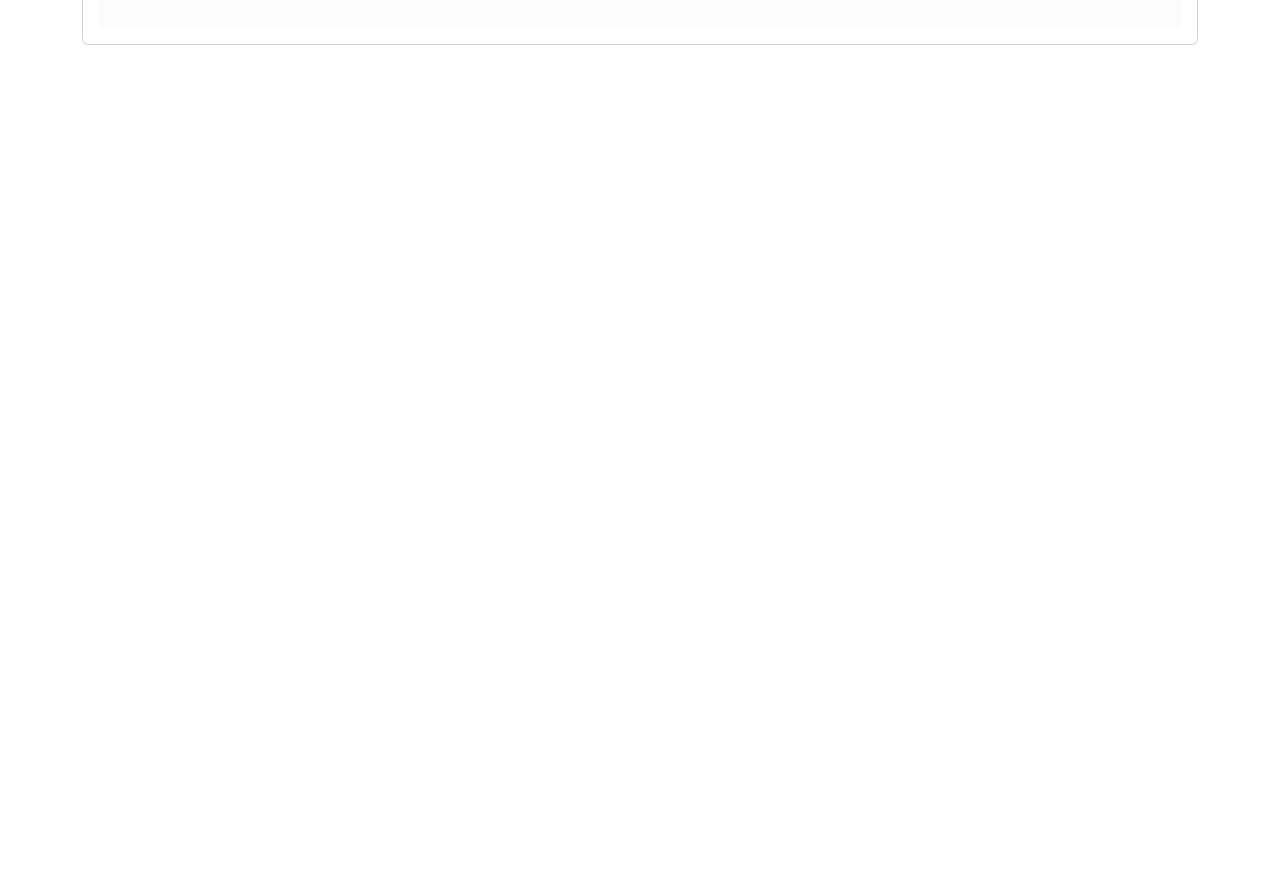
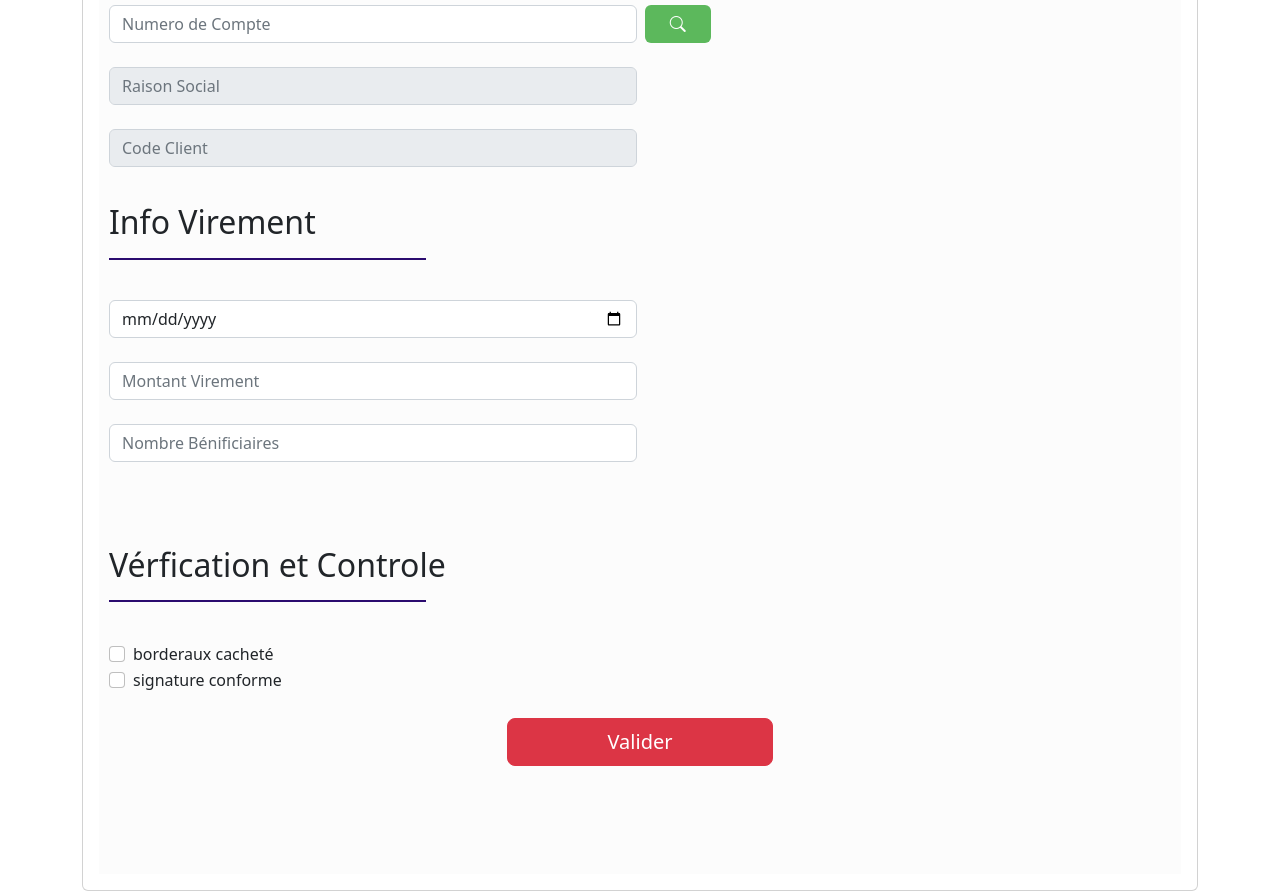
Before and after one commit to drissaitkassi/camunda-angular, an Angular app: page / in a window 1280 px wide. Shown: the part 1080-1971 px from the top of the page. Before the commit the page ends 1125 px from the top, so only its background shows below. Built offline with nearby package versions, Linux system fonts and the light colour scheme; no server answers.

Commit message:
create angular reactive form for CA task & start process from CA form & Complete Task from CA form

```diff
--- a/src/app/form-ca/form-ca.component.html
+++ b/src/app/form-ca/form-ca.component.html
@@ -1,16 +1,19 @@
+<form action="POST" [formGroup]="form_ca"  (submit)="handelFormSubmitionCa()">
   <div class="main-col">
 
-
+    {{ form_ca.value | json}}
     <div class="experience item-padding-container col-9">
       <h2>Info Client</h2>
       <hr class="divider">
       <ul id="ul-styling">
 
         <br>
-      <li><form>
+        <li>
+
+
           <div class="form-row d-flex">
-          <div class="col-8">
-            <input type="text" class="form-control" placeholder="Numero de Compte">
+            <div class="col-8" formGroupName="num_compte">
+              <input type="text" class="form-control" formControlName="value" placeholder="Numero de Compte">
             </div>
             <div class="col-2 ps-2">
               <button id="add-btn"  type="submit" class="btn   ps-4 pe-4" (click)="handelFormInit()">
@@ -19,29 +22,31 @@
             </div>
 
           </div>
-      </form>
+
+
         </li>
         <br>
-      <li><form>
+        <li>
+
             <div class="form-row d-flex">
               <div class="col-8">
                 <input type="text" disabled readonly="true" class="form-control" placeholder="Raison Social">
               </div>
+            </div>
 
 
-        </div>
-      </form>
         </li>
         <br>
-      <li><form>
+        <li>
+
+
             <div class="form-row d-flex">
               <div class="col-8">
                 <input type="text" readonly disabled class="form-control" placeholder="Code Client">
               </div>
+            </div>
 
 
-        </div>
-      </form>
         </li>
 
       </ul>
@@ -53,64 +58,75 @@
       <br>
       <ul id="ul-styling">
         <li>
-        <form>
+
+
             <div class="form-row d-flex">
-          <div class="col-8">
-            <input type="date" class="form-control" placeholder="">
+              <div class="col-8" formGroupName="date_vrt">
+                <input type="date" class="form-control" formControlName="value" placeholder="">
               </div>
             </div>
-      </form>
+
+
+
         </li>
         <br>
         <li>
-        <form>
+
+
             <div class="form-row d-flex">
-          <div class="col-8">
-            <input type="text" class="form-control" placeholder="Montant Virement">
+              <div class="col-8" formGroupName="montant_virement">
+                <input type="text" class="form-control" placeholder="Montant Virement"  formControlName="value" >
               </div>
             </div>
-      </form>
+
+
         </li>
         <br>
         <li>
-      <form>
+
+
           <div class="form-row d-flex">
-        <div class="col-8">
-          <input type="text" class="form-control" placeholder="Nombre Bénificiaires">
+            <div class="col-8" formGroupName="nombre_benificiaire">
+              <input type="text" class="form-control" placeholder="Nombre Bénificiaires" formControlName="value">
             </div>
           </div>
-    </form>
+
+
       </li>
         <br>
       </ul>
     </div>
+
     <br>
+
     <div class="autre-competence item-padding-container col-9">
       <h2>Vérfication et Controle</h2>
       <hr class="divider">
       <br>
       <ul id="ul-styling">
         <li>
-        <div class="form-check">
-          <input class="form-check-input" type="checkbox" value="" id="flexCheckDefault">
-          <label class="form-check-label" for="flexCheckDefault">
+
+          <div class="form-check" formGroupName="borderaux_cacheter">
+            <input class="form-check-input" formControlName="value" type="checkbox" value="" id="flexCheckDefault">
+            <label class="form-check-label"  for="flexCheckDefault">
               borderaux cacheté
             </label>
           </div>
-        <div class="form-check">
-          <input class="form-check-input" type="checkbox" value="" id="flexCheckChecked" checked>
+
+          <div class="form-check" formGroupName="signature_conforme">
+            <input class="form-check-input"  formControlName="value" type="checkbox" value="" id="flexCheckChecked" checked>
             <label class="form-check-label" for="flexCheckChecked">
               signature conforme
             </label>
           </div>
+
         </li>
       </ul>
     </div>
 
-
-
-
   </div>
   <div  class="d-flex  justify-content-center">
-  <button id="btn-valider" class="btn btn-danger btn-lg btn-block" type="submit"> Valider</button>
+    <button id="btn-valider" class="btn btn-danger btn-lg btn-block" type="submit" (click)="handelFormSubmitionCa()"> Valider</button>
   </div>
+
+</form>
--- a/src/app/form-ca/form-ca.component.ts
+++ b/src/app/form-ca/form-ca.component.ts
@@ -1,4 +1,5 @@
 import { Component, OnInit } from '@angular/core';
+import { FormGroup ,FormControl } from '@angular/forms';
 import {CamundaService} from "../services/camunda.service";
 
 @Component({
@@ -10,21 +11,88 @@
 
   constructor(private taskService:CamundaService) { }
 
+  form_ca!:FormGroup
+  num_compte!:FormGroup
+  date_vrt!:FormGroup
+  montant_virement!:FormGroup
+  nombre_benificiaire!:FormGroup
+  borderaux_cacheter!:FormGroup
+  signature_conforme!:FormGroup
+  requestBody!:object
+  startProcessReqBody!:object
+
+
+
   ngOnInit(): void {
-    this.handelFormInit()
+
+    this.num_compte=new FormGroup({value:new FormControl('')})
+    this.date_vrt=new FormGroup({value:new FormControl('')})
+    this.montant_virement=new FormGroup({value:new FormControl('')})
+    this.nombre_benificiaire=new FormGroup({value:new FormControl('')})
+    this.borderaux_cacheter=new FormGroup({value:new FormControl('')})
+    this.signature_conforme=new FormGroup({value:new FormControl('')})
+
+    this.form_ca=new FormGroup({
+      num_compte:this.num_compte,
+      date_vrt:this.date_vrt,
+      montant_virement:this.montant_virement,
+      nombre_benificiaire:this.nombre_benificiaire,
+      borderaux_cacheter:this.borderaux_cacheter,
+      signature_conforme:this.signature_conforme
+    })
+
   }
 
-  handelFormInit() {
+
+  public handelFormSubmitionCa(){
+
+    //request body
+    this.requestBody={"variables":
+        {"taskVariable": this.form_ca.value
+        }
+    }
+    console.log("im executed")
+    //get task assigned to ca
 
     this.taskService.getTasks().subscribe({
-      next:(data)=>{data.forEach((d)=>console.log(d))},
-      error:(err)=>console.log("error")
+        next:(data)=>{
+          console.log(data)
+
+          data.forEach((d)=>{
+          if(d.assignee ="driss"){
+            console.log(d)
+            this.taskService.completeTask(d.id,this.requestBody).subscribe({
+            next:(data)=>console.log("sucesss"),
+            error:(err)=>console.log("error completing task")
+          })}
+
+        })},
+        error:(err)=>console.log("error outer layer")
       }
     );
-    console.log("i should see results ")
-  // start a process instance (the process should be already deployed )
 
-    // show form
+    //complete task based on id
+
+  }
+
+public handelFormInit() {
+  this.startProcessReqBody=
+    {
+      "variables": {
+      }
+    }
+  this.taskService.getProcess().subscribe({
+    next:(data)=>{
+      console.log(data[0].id)
+      console.log("getting process secessfuly")
+      this.taskService.startProcess(data[0].id,this.startProcessReqBody).subscribe({
+        next:(data)=>console.log("process started seccefuly"),
+        error:(err)=>console.log("process start faild")
+      })
+    },
+    error:(err)=>console.log("failed to get process ")
+  })
+
 
   }
 }
--- /dev/null
+++ b/src/app/interfaces/process.ts
@@ -0,0 +1,16 @@
+export interface Process {
+  id: string
+  key: string
+  category: string
+  description: any
+  name: string
+  version: number
+  resource: string
+  deploymentId: string
+  diagram: any
+  suspended: boolean
+  tenantId: any
+  versionTag: any
+  historyTimeToLive: any
+  startableInTasklist: boolean
+}
--- a/src/app/services/camunda.service.ts
+++ b/src/app/services/camunda.service.ts
@@ -3,15 +3,20 @@
 import {environment} from "../../environments/environment";
 import {Observable} from "rxjs";
 import {Task} from "../interfaces/task"
+import {Process} from "../interfaces/process"
+import * as http from "http";
 
 @Injectable({
   providedIn: 'root'
 })
 export class CamundaService {
 
+  allTasks!:Task[]
 
 
   private baseUrl=environment.apiUri
+  private baseUrlProcess="http://localhost:8081/engine-rest/process-definition?latestVersion=true&name=second-process"
+  private baseUrlStartProcess="http://localhost:8081/engine-rest/process-definition"
 /*  private httpOptions = {
     headers: new HttpHeaders({'Content-Type': 'application/json'})}*/
 
@@ -21,6 +26,13 @@
     return this.http.get<Task[]>(`${this.baseUrl}/task`)
   }
 
+  getProcess():Observable<Process[]>{
+    return this.http.get<Process[]>(this.baseUrlProcess)
+  }
+  startProcess(id:string, processBody:object):Observable<any>{
+    return this.http.post(`${this.baseUrlStartProcess}/${id}/start`,processBody)
+  }
+
   completeTask(id:string,taskBody:object):Observable<any>{
     return this.http.post(`${this.baseUrl}/task/${id}/complete`,taskBody,{headers:{'Content-Type': 'application/json','Access-Control-Allow-Origin':'*'}})
   }
--- a/src/app/template-page/template-page.component.html
+++ b/src/app/template-page/template-page.component.html
@@ -25,8 +25,10 @@
               <h5>Charger d'accueil</h5>
             </div>
           <br>
-<!--          <app-form-ca></app-form-ca>-->
-        <app-task-gest></app-task-gest>
+              <app-form-ca></app-form-ca>
+<!--
+<app-task-gest></app-task-gest>
+-->
         </div>
       </div>
     </div>
```
Lines whose indentation alone changed are shown as unchanged.
